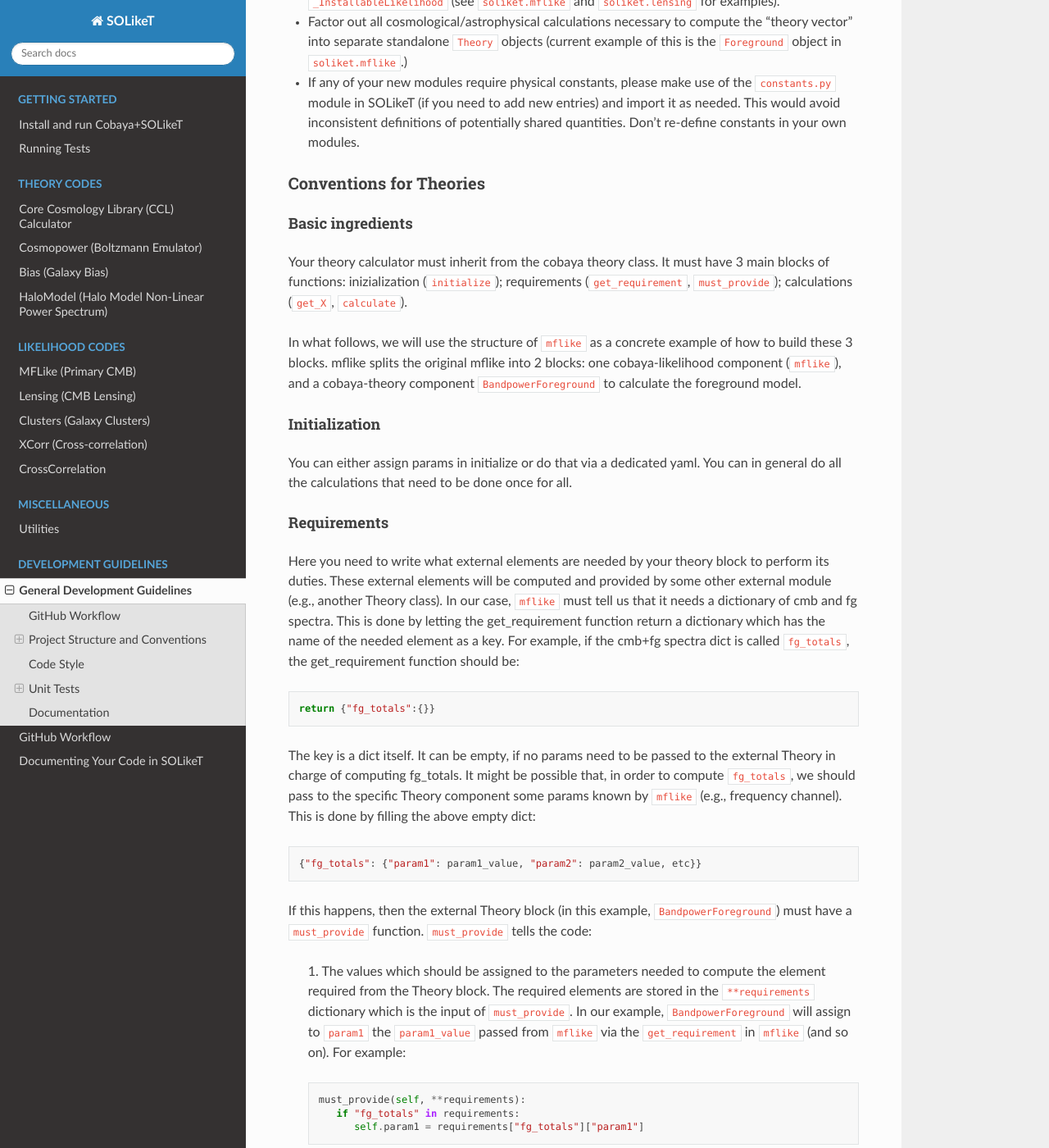
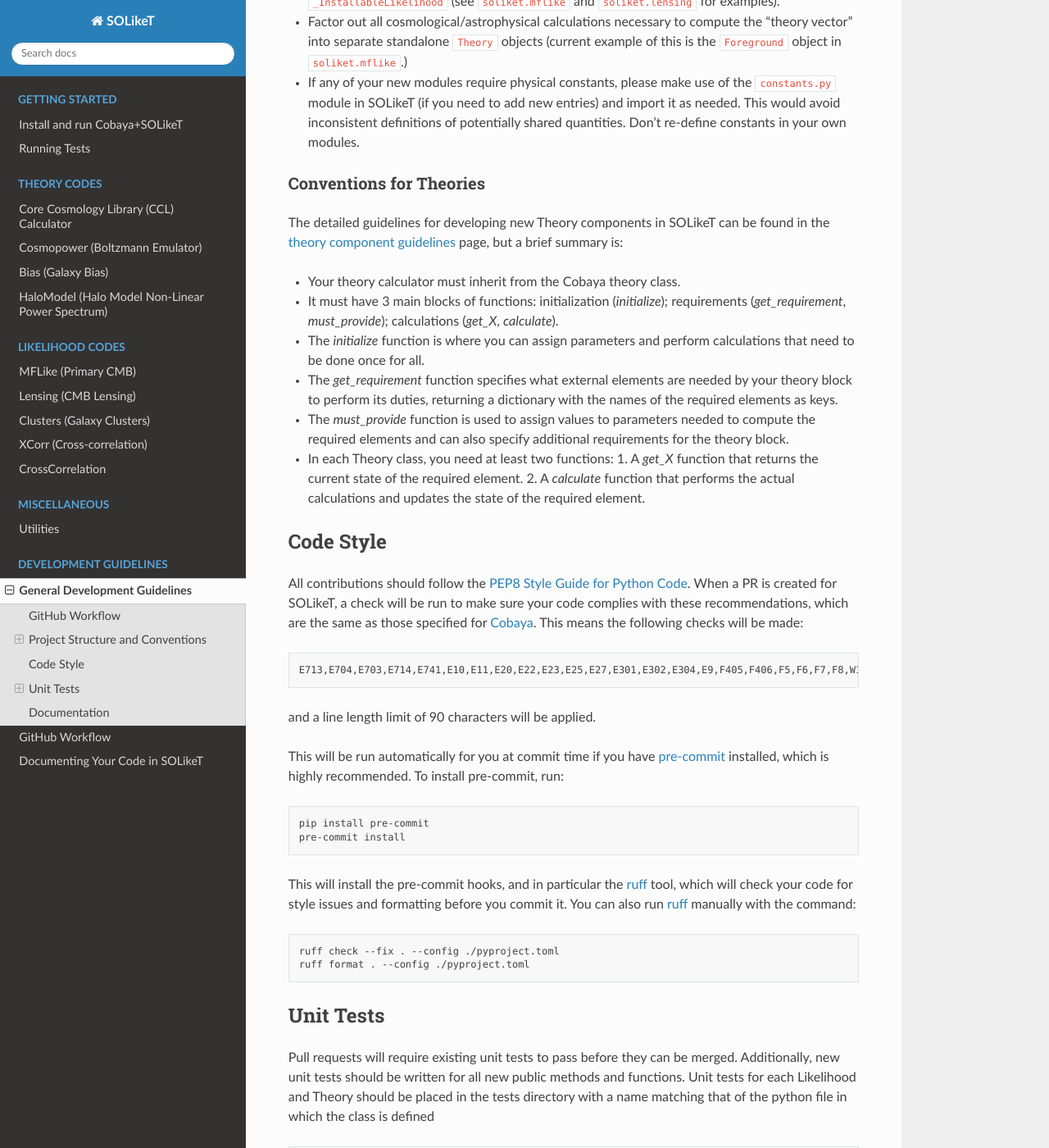
Before and after one commit to simonsobs/SOLikeT, a Sphinx documentation site: the page built from docs/developers.rst, in a window 1280 px wide and 1400 px high, scrolled down 1741 px. Shown: the whole window at 82% size. Built offline with Sphinx 7.4.7 and the Read the Docs theme 3.1.0, drawn with Linux system fonts in a browser that asks for light colours; pages that are not in the unit, such as notebooks, are missing from menus; some of the changed text lies outside the part shown.

Commit message:
Avoid duplication in docs of #187

```diff
--- a/docs/developers.rst
+++ b/docs/developers.rst
@@ -62,63 +62,16 @@ Is your new Likelihood **newlike** Gaussian, Poisson or Cash-C?  If so, great; i
 Conventions for Theories
 ------------------------
 
-Basic ingredients
-^^^^^^^^^^^^^^^^^
-Your theory calculator must inherit from the cobaya theory class. It must have 3 main blocks of functions: inizialization (``initialize``); requirements (``get_requirement``, ``must_provide``); calculations (``get_X``, ``calculate``).
+The detailed guidelines for developing new Theory components in SOLikeT can be found in the `theory component guidelines <docs/theory-component-guidelines.rst>`_ page, but a brief summary is:
 
-In what follows, we will use the structure of ``mflike`` as a concrete example of how to build these 3 blocks. mflike splits the original mflike into 2 blocks:
-one cobaya-likelihood component (``mflike``), and a cobaya-theory component ``BandpowerForeground`` to calculate the foreground model.
-
-Initialization
-^^^^^^^^^^^^^^
-You can either assign params in initialize or do that via a dedicated yaml. You can in general do all the calculations that need to be done once for all.
-
-Requirements
-^^^^^^^^^^^^
-Here you need to write what external elements are needed by your theory block to perform its duties. These external elements will be computed and provided by some other external module (e.g., another Theory class).
-In our case, ``mflike`` must tell us that it needs a dictionary of cmb and fg spectra. This is done by letting the get_requirement function return a dictionary which has the name of the needed element as a key. For example, if the cmb+fg spectra dict is called ``fg_totals``, the get_requirement function should be::
-
-   return {"fg_totals":{}}
-
-The key is a dict itself. It can be empty, if no params need to be passed to the external Theory in charge of computing fg_totals.
-It might be possible that, in order to compute ``fg_totals``, we should pass to the specific Theory component some params known by ``mflike`` (e.g., frequency channel). This is done by filling the above empty dict::
-
-   {"fg_totals": {"param1": param1_value, "param2": param2_value, etc}}
-
-If this happens, then the external Theory block (in this example, ``BandpowerForeground``) must have a ``must_provide`` function. ``must_provide`` tells the code:
-
-   1. The values which should be assigned to the parameters needed to compute the element required from the Theory block. The required elements are stored in the
-   ``**requirements`` dictionary which is the input of ``must_provide``.
-   In our example, ``BandpowerForeground`` will assign to ``param1`` the ``param1_value`` passed from ``mflike`` via the ``get_requirement`` in ``mflike`` (and so on). For example:
-   ::
-
-        must_provide(self, **requirements):
-           if "fg_totals" in requirements:
-              self.param1 = requirements["fg_totals"]["param1"]
-
-   if this is the only job of ``must_provide``, then the function will not return anything
-
-   2. If required, what external elements are needed by this specific theory block to perform its duties. In this case, the function will return a dictionary of dictionaries which are the requirements of the specific theory block. These dictionaries do not have to necessarily contain content (they can be empty instances of the dictionary), but must be included if expected. Note this can be also done via ``get_requirement``. However, if you need to pass some params read from the block above to the new requirements, this can only be done with ``must_provide``.
-
-Calculation
-^^^^^^^^^^^
-In each Theory class, you need at least 2 functions:
-
-   1. A get function:
-   ::
-
-      get_X(self, any_other_param):
-         return self.current_state[“X”]
-
-   where "X" is the name of the requirement computed by that class (in our case, it is ``fg_totals`` in ``BandpowerForeground``). ``any_other_param`` is an optional param that you may want to apply to ``current_state["X"]`` before returning it. E.g., it could be a rescaling amplitude. This function is called by the Likelihood or Theory class that has ``X`` as its requirement, via the ``self.provider.get_X(any_other_param)`` call.
-
-   2. A calculate function:
-   ::
-
-      calculate(self, **state, want_derived=False, **params_values_dict):
-         state[“X”] = result of above calculations
-
-   which will do actual calculations, that could involve the use of some of the ``**params_value_dict``, and might also compute derived params (if ``want_derived=True``).
+- Your theory calculator must inherit from the Cobaya theory class.
+- It must have 3 main blocks of functions: initialization (`initialize`); requirements (`get_requirement`, `must_provide`); calculations (`get_X`, `calculate`).
+- The `initialize` function is where you can assign parameters and perform calculations that need to be done once for all.
+- The `get_requirement` function specifies what external elements are needed by your theory block to perform its duties, returning a dictionary with the names of the required elements as keys.
+- The `must_provide` function is used to assign values to parameters needed to compute the required elements and can also specify additional requirements for the theory block.
+- In each Theory class, you need at least two functions:
+  1. A `get_X` function that returns the current state of the required element.
+  2. A `calculate` function that performs the actual calculations and updates the state of the required element.
 
 Code Style
 ==========
```
